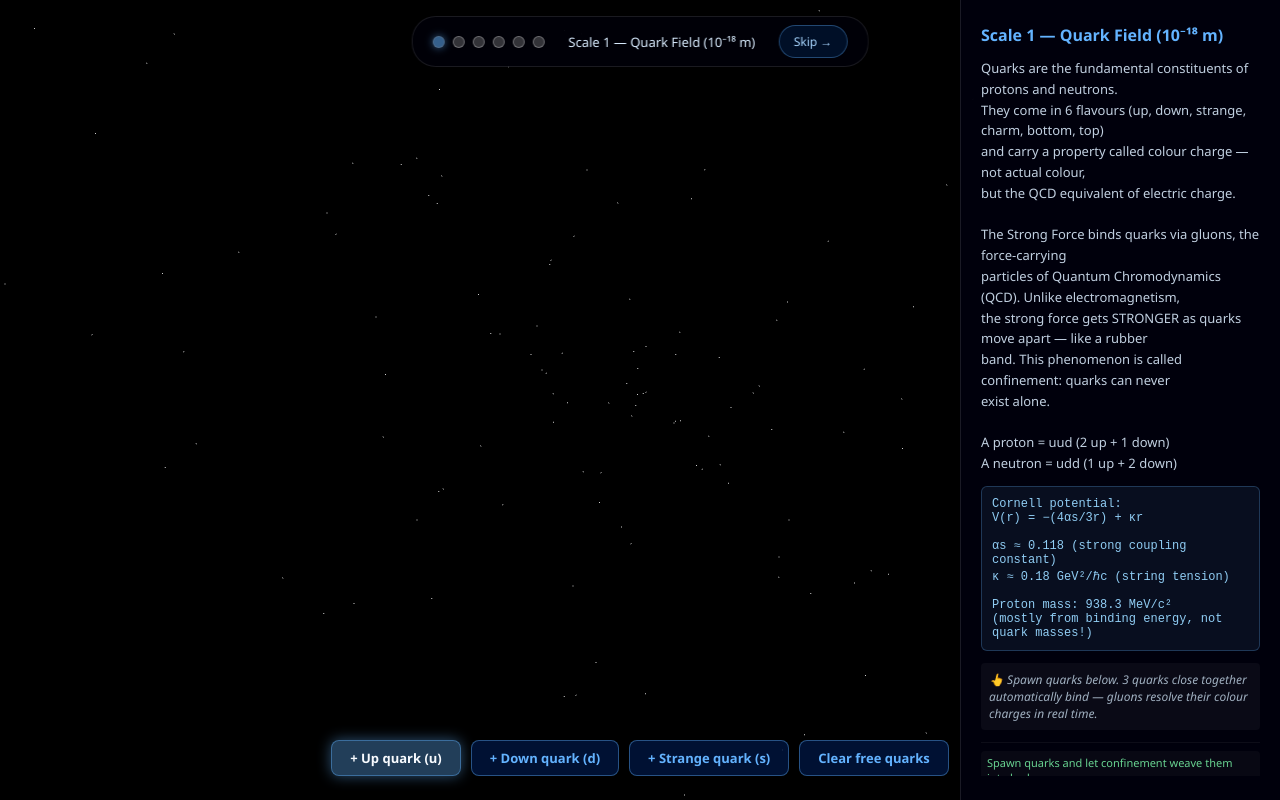
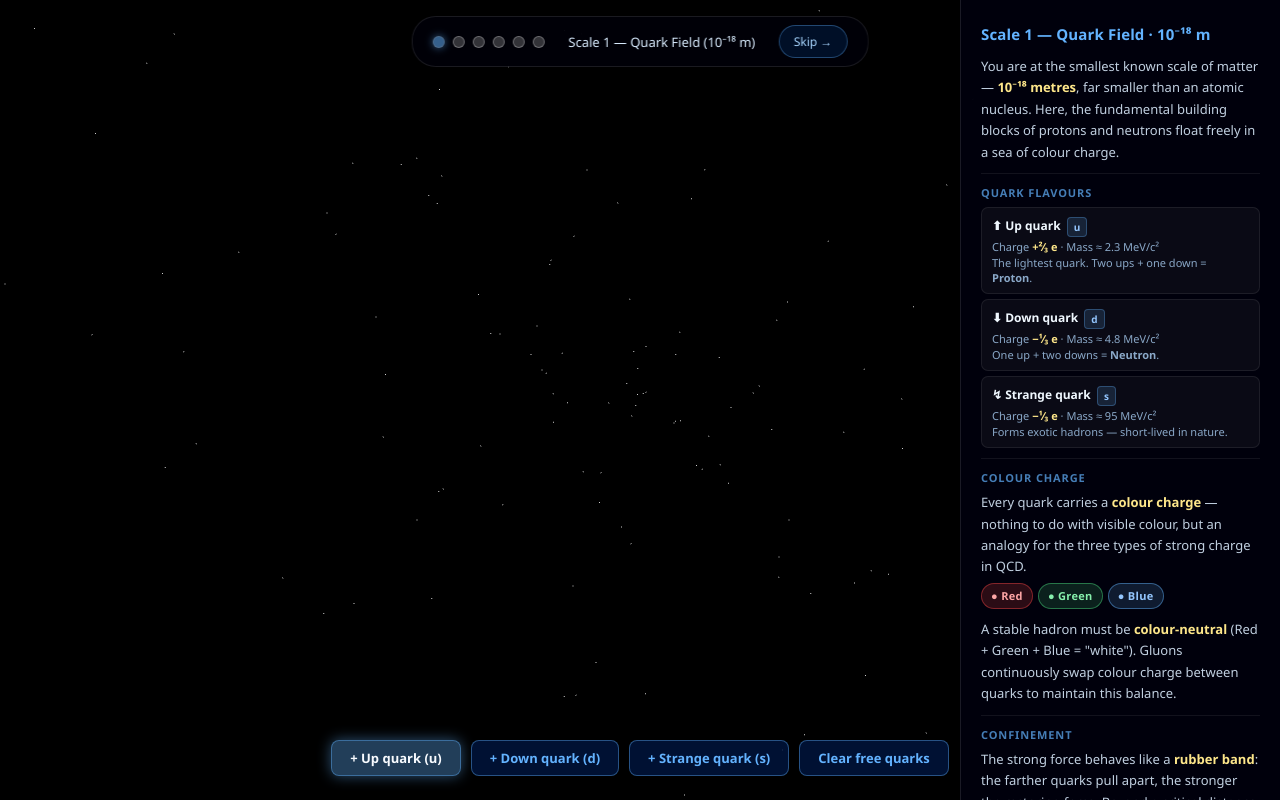
Before and after one commit to MartinPratoussy/SolarSim, a website built with Vite: page apps/universe-journey/index.html in a window 1280 px wide. Built offline with nearby package versions, Linux system fonts and the light colour scheme.

Commit message:
feat: rich HTML edu panel for Scale 1 — quark flavours, colour charge, confinement, proton mystery
- EduPanel: switch body/equation from textContent → innerHTML
- CSS: new component classes (edu-section, edu-card-grid, edu-card, edu-pill, edu-highlight, edu-tag, event-log styling)
- Scale1Quarks: emitEducation() fully rewritten with structured HTML sections covering quark flavours (u/d/s cards with charge/mass), colour charge pills (R/G/B), confinement rubber-band analogy, proton mass mystery (99% from binding energy)
- Equation box updated with Cornell potential in two terms + proton/neutron composition

Co-authored-by: Copilot <223556219+Copilot@users.noreply.github.com>

```diff
--- a/apps/universe-journey/src/EduPanel.ts
+++ b/apps/universe-journey/src/EduPanel.ts
@@ -15,9 +15,11 @@ export class EduPanel {
   constructor() {
     EventBus.on('edu:update', ({ title, body, equation, hint }) => {
       this.title.textContent = title;
-      this.body.textContent = body;
+      this.body.innerHTML = body;
       this.equation.textContent = equation ?? '';
+      this.equation.style.display = equation ? 'block' : 'none';
       this.hint.textContent = hint ?? '';
+      this.hint.style.display = hint ? 'block' : 'none';
       this.events.innerHTML = '';
       this.progressContainer.style.display = 'none';
     });
--- a/apps/universe-journey/src/scales/Scale1Quarks.ts
+++ b/apps/universe-journey/src/scales/Scale1Quarks.ts
@@ -112,29 +112,71 @@ export class Scale1Quarks implements IScale {
 
   private emitEducation(): void {
     EventBus.emit('edu:update', {
-      title: 'Scale 1 — Quark Field (10⁻¹⁸ m)',
-      body: `Quarks are the fundamental constituents of protons and neutrons.
-They come in 6 flavours (up, down, strange, charm, bottom, top)
-and carry a property called colour charge — not actual colour,
-but the QCD equivalent of electric charge.
+      title: 'Scale 1 — Quark Field · 10⁻¹⁸ m',
+      body: `
+<div class="edu-section">
+  <p>You are at the smallest known scale of matter — <span class="edu-highlight">10⁻¹⁸ metres</span>, far smaller than an atomic nucleus. Here, the fundamental building blocks of protons and neutrons float freely in a sea of colour charge.</p>
+</div>
 
-The Strong Force binds quarks via gluons, the force-carrying
-particles of Quantum Chromodynamics (QCD). Unlike electromagnetism,
-the strong force gets STRONGER as quarks move apart — like a rubber
-band. This phenomenon is called confinement: quarks can never
-exist alone.
+<hr/>
 
-A proton = uud (2 up + 1 down)
-A neutron = udd (1 up + 2 down)`,
-      equation: `Cornell potential:
-V(r) = −(4αs/3r) + κr
+<div class="edu-section">
+  <div class="edu-section-title">Quark Flavours</div>
+  <div class="edu-card-grid">
+    <div class="edu-card">
+      <div class="edu-card-name">⬆ Up quark <span class="edu-tag">u</span></div>
+      <div class="edu-card-sub">Charge <span class="edu-highlight">+²⁄₃ e</span> · Mass ≈ 2.3 MeV/c²<br/>The lightest quark. Two ups + one down = <strong>Proton</strong>.</div>
+    </div>
+    <div class="edu-card">
+      <div class="edu-card-name">⬇ Down quark <span class="edu-tag">d</span></div>
+      <div class="edu-card-sub">Charge <span class="edu-highlight">−¹⁄₃ e</span> · Mass ≈ 4.8 MeV/c²<br/>One up + two downs = <strong>Neutron</strong>.</div>
+    </div>
+    <div class="edu-card">
+      <div class="edu-card-name">↯ Strange quark <span class="edu-tag">s</span></div>
+      <div class="edu-card-sub">Charge <span class="edu-highlight">−¹⁄₃ e</span> · Mass ≈ 95 MeV/c²<br/>Forms exotic hadrons — short-lived in nature.</div>
+    </div>
+  </div>
+</div>
 
-αs ≈ 0.118 (strong coupling constant)
-κ ≈ 0.18 GeV²/ℏc (string tension)
+<hr/>
 
-Proton mass: 938.3 MeV/c²
-(mostly from binding energy, not quark masses!)`,
-      hint: '👆 Spawn quarks below. 3 quarks close together automatically bind — gluons resolve their colour charges in real time.',
+<div class="edu-section">
+  <div class="edu-section-title">Colour Charge</div>
+  <p>Every quark carries a <span class="edu-highlight">colour charge</span> — nothing to do with visible colour, but an analogy for the three types of strong charge in QCD.</p>
+  <div class="edu-pill-row">
+    <span class="edu-pill pill-red">● Red</span>
+    <span class="edu-pill pill-green">● Green</span>
+    <span class="edu-pill pill-blue">● Blue</span>
+  </div>
+  <p style="margin-top:5px">A stable hadron must be <span class="edu-highlight">colour-neutral</span> (Red + Green + Blue = "white"). Gluons continuously swap colour charge between quarks to maintain this balance.</p>
+</div>
+
+<hr/>
+
+<div class="edu-section">
+  <div class="edu-section-title">Confinement</div>
+  <p>The strong force behaves like a <span class="edu-highlight">rubber band</span>: the farther quarks pull apart, the stronger the restoring force. Beyond a critical distance, the energy stored in the "string" is enough to <em>create a new quark pair</em> — quarks can never be isolated. This is why free quarks have never been observed.</p>
+</div>
+
+<hr/>
+
+<div class="edu-section">
+  <div class="edu-section-title">The Proton Mass Mystery</div>
+  <p>A proton has mass 938 MeV/c². The three quarks inside it total only ≈ 9 MeV/c². The remaining <span class="edu-highlight">99% comes from the binding energy</span> of the gluon field — a beautiful demonstration that <em>E = mc²</em> runs in both directions.</p>
+</div>`,
+      equation: `Cornell potential (quark–quark):
+V(r) = −(4αs / 3r) + κr
+
+  αs ≈ 0.118   strong coupling constant
+  κ  ≈ 0.18 GeV²/ℏc   string tension
+  r  = quark separation
+
+First term: Coulomb-like attraction at short range
+Second term: linear confinement at long range
+
+Proton  = uud   mass 938.3 MeV/c²
+Neutron = udd   mass 939.6 MeV/c²`,
+      hint: '👆 Spawn quarks with the buttons below. Three quarks close together will bind automatically — gluons resolve their colour in real time.',
     });
     EventBus.emit('edu:event', { text: 'Spawn quarks and let confinement weave them into hadrons.' });
   }
--- a/apps/universe-journey/styles/main.css
+++ b/apps/universe-journey/styles/main.css
@@ -142,55 +142,148 @@ button {
 }
 
 #edu-title {
-  font-size: 16px;
+  font-size: 15px;
   font-weight: 700;
   color: #63b3ff;
   margin: 0;
+  letter-spacing: 0.01em;
 }
 
 #edu-body {
   font-size: 13px;
-  line-height: 1.6;
+  line-height: 1.65;
   color: #c0cfe0;
-  white-space: pre-line;
+  display: flex;
+  flex-direction: column;
+  gap: 10px;
+}
+
+/* Rich body components */
+#edu-body p { margin: 0; }
+
+#edu-body .edu-section {
+  display: flex;
+  flex-direction: column;
+  gap: 5px;
+}
+
+#edu-body .edu-section-title {
+  font-size: 11px;
+  font-weight: 700;
+  text-transform: uppercase;
+  letter-spacing: 0.08em;
+  color: #63b3ff;
+  opacity: 0.7;
+}
+
+#edu-body .edu-card-grid {
+  display: grid;
+  gap: 5px;
+}
+
+#edu-body .edu-card {
+  background: rgba(255,255,255,0.04);
+  border: 1px solid rgba(255,255,255,0.08);
+  border-radius: 7px;
+  padding: 8px 10px;
+  display: flex;
+  flex-direction: column;
+  gap: 2px;
+}
+
+#edu-body .edu-card-name {
+  font-size: 12px;
+  font-weight: 700;
+  color: #f0f8ff;
+}
+
+#edu-body .edu-card-sub {
+  font-size: 11px;
+  color: #8aa8c8;
+  line-height: 1.4;
+}
+
+#edu-body .edu-pill-row {
+  display: flex;
+  gap: 5px;
+  flex-wrap: wrap;
+}
+
+#edu-body .edu-pill {
+  font-size: 11px;
+  font-weight: 700;
+  padding: 3px 9px;
+  border-radius: 999px;
+  letter-spacing: 0.03em;
+}
+
+#edu-body .pill-red   { background: rgba(239,68,68,0.18);  border: 1px solid rgba(239,68,68,0.45);  color: #fca5a5; }
+#edu-body .pill-green { background: rgba(74,222,128,0.15); border: 1px solid rgba(74,222,128,0.45); color: #86efac; }
+#edu-body .pill-blue  { background: rgba(99,179,255,0.15); border: 1px solid rgba(99,179,255,0.45); color: #93c5fd; }
+
+#edu-body .edu-highlight {
+  color: #fde68a;
+  font-weight: 600;
+}
+
+#edu-body .edu-tag {
+  display: inline-block;
+  font-size: 10px;
+  font-weight: 700;
+  padding: 1px 6px;
+  border-radius: 4px;
+  background: rgba(99,179,255,0.15);
+  border: 1px solid rgba(99,179,255,0.3);
+  color: #93c5fd;
+  vertical-align: middle;
+  margin-left: 3px;
+}
+
+#edu-body hr {
+  border: none;
+  border-top: 1px solid rgba(255,255,255,0.07);
+  margin: 0;
 }
 
 .equation-box {
-  background: rgba(99, 179, 255, 0.08);
-  border: 1px solid rgba(99, 179, 255, 0.25);
-  border-radius: 6px;
-  padding: 10px;
-  font-family: monospace;
+  background: rgba(99, 179, 255, 0.06);
+  border: 1px solid rgba(99, 179, 255, 0.2);
+  border-radius: 8px;
+  padding: 12px 14px;
+  font-family: 'Courier New', monospace;
   font-size: 12px;
   color: #90cdf4;
   white-space: pre-wrap;
+  line-height: 1.7;
 }
 
 .hint {
   font-size: 12px;
-  color: #a0b0c0;
-  font-style: italic;
-  background: rgba(255, 255, 255, 0.04);
-  border-radius: 4px;
-  padding: 8px;
+  color: #94a8be;
+  background: rgba(99,179,255,0.06);
+  border-left: 3px solid rgba(99,179,255,0.4);
+  border-radius: 0 6px 6px 0;
+  padding: 8px 10px;
+  line-height: 1.5;
 }
 
 .event-log {
   font-size: 11px;
   color: #68d391;
-  border-top: 1px solid rgba(255, 255, 255, 0.05);
+  border-top: 1px solid rgba(255, 255, 255, 0.06);
   padding-top: 8px;
   display: flex;
   flex-direction: column;
   gap: 3px;
-  max-height: 150px;
+  max-height: 130px;
   overflow-y: auto;
 }
 
 .event-log div {
-  padding: 4px 6px;
-  background: rgba(255, 255, 255, 0.03);
+  padding: 4px 8px;
+  background: rgba(104, 211, 145, 0.05);
   border-radius: 4px;
+  border-left: 2px solid rgba(104,211,145,0.3);
 }
 
 #action-bar {
```
